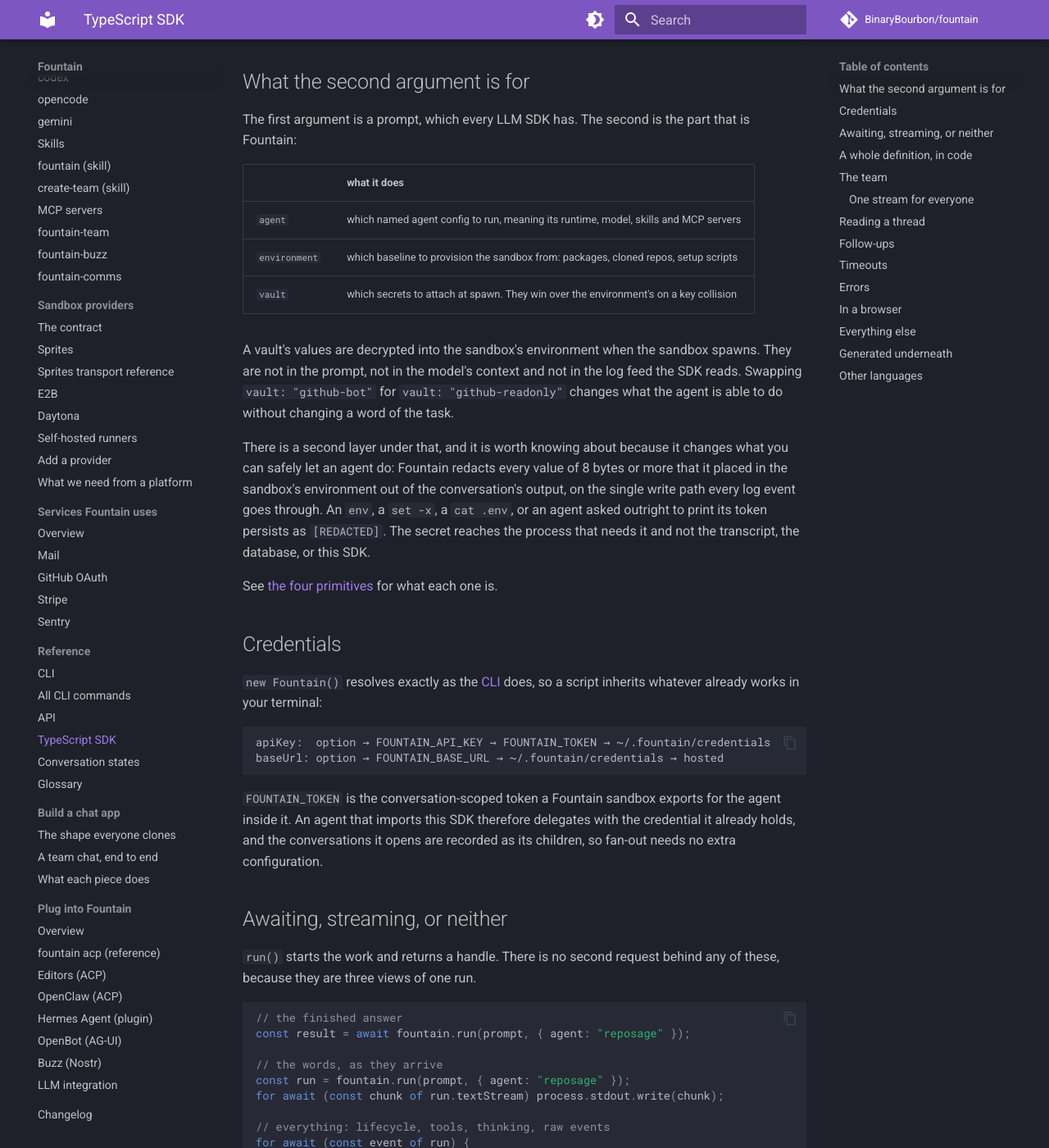
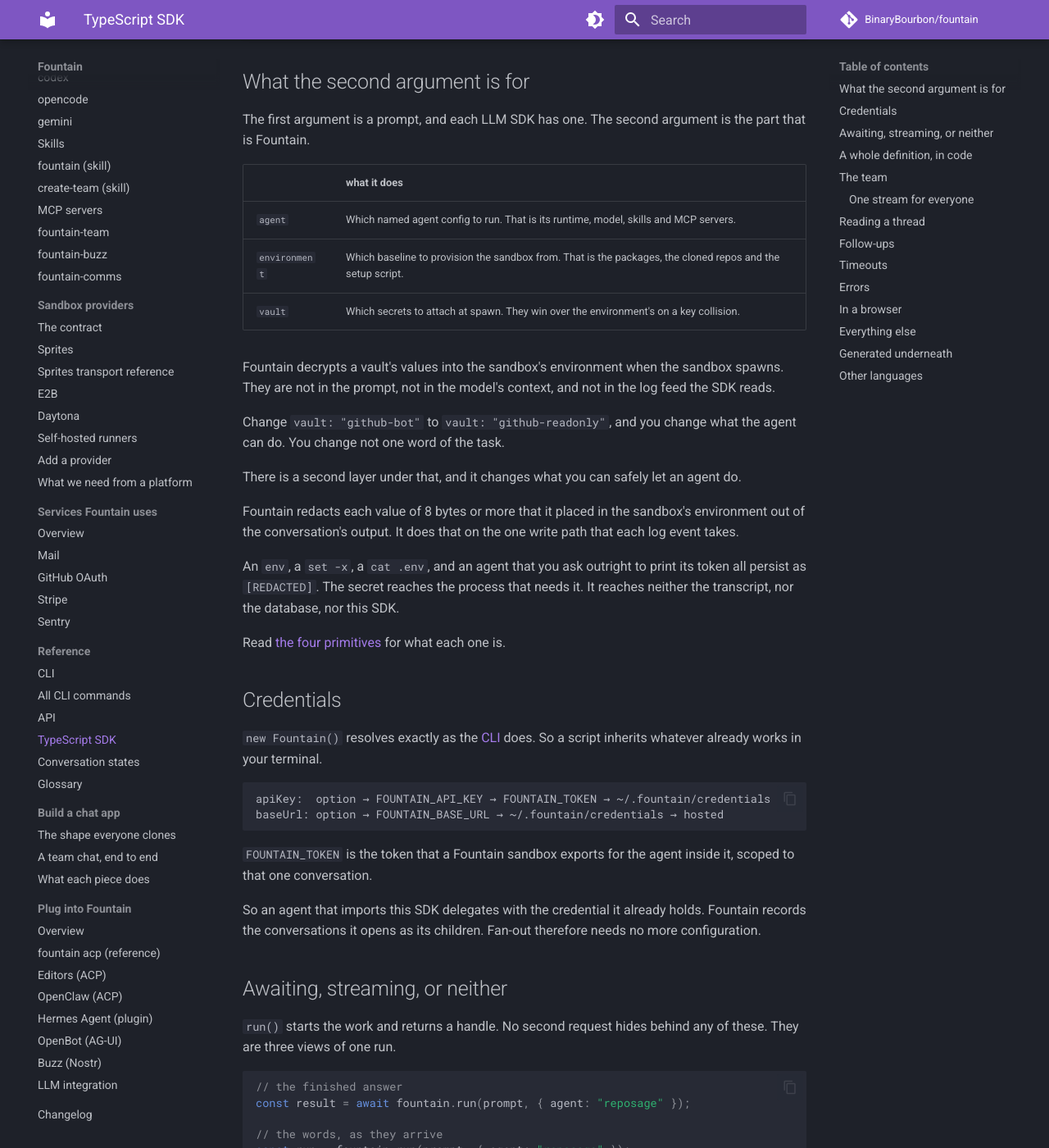
Before and after one commit to BinaryBourbon/fountain, an MkDocs documentation site: the page built from docs/sdk.md, in a window 1280 px wide and 1400 px high, scrolled down 627 px. Shown: the whole window at 82% size. Built offline with MkDocs 1.6.1 and Material for MkDocs 9.7.7, drawn with Linux system fonts in a browser that asks for light colours; comment, search, counter and statistics services are not loaded; some of the changed text lies outside the part shown.

Commit message:
docs(ste): rewrite the TypeScript SDK page
Backlog: 3 -> 2.

````diff
--- a/docs/sdk.md
+++ b/docs/sdk.md
@@ -1,7 +1,7 @@
 # TypeScript SDK
 
-The REST API describes machinery: conversations, turns, log events, blocks. The
-SDK describes the job.
+The REST API describes machinery. Conversations, turns, log events, blocks.
+The SDK describes the job.
 
 ```ts
 import { Fountain } from "fountain-sdk";
@@ -17,61 +17,70 @@
 console.log(run.url);    // where a human can watch it happen
 ```
 
-The source lives in [`sdk/typescript/`](https://github.com/BinaryBourbon/fountain/tree/main/sdk/typescript).
-It has no runtime dependencies and needs Node 20.19 or newer.
+The source lives in
+[`sdk/typescript/`](https://github.com/BinaryBourbon/fountain/tree/main/sdk/typescript).
+It has no runtime dependency, and it needs Node 20.19 or newer.
 
 !!! note "Not on npm yet"
 
-    The package is not yet published. Until it is, build it from a checkout
-    with `cd sdk/typescript && npm install && npm run build && npm link`, and
+    Nobody has published the package yet. Until somebody does, build it from a
+    checkout with
+    `cd sdk/typescript && npm install && npm run build && npm link`. Then run
     `npm link fountain-sdk` in the project that wants it.
 
 ## What the second argument is for
 
-The first argument is a prompt, which every LLM SDK has. The second is the part
-that is Fountain:
+The first argument is a prompt, and each LLM SDK has one. The second argument
+is the part that is Fountain.
 
 | | what it does |
 |---|---|
-| `agent` | which named agent config to run, meaning its runtime, model, skills and MCP servers |
-| `environment` | which baseline to provision the sandbox from: packages, cloned repos, setup scripts |
-| `vault` | which secrets to attach at spawn. They win over the environment's on a key collision |
+| `agent` | Which named agent config to run. That is its runtime, model, skills and MCP servers. |
+| `environment` | Which baseline to provision the sandbox from. That is the packages, the cloned repos and the setup script. |
+| `vault` | Which secrets to attach at spawn. They win over the environment's on a key collision. |
 
-A vault's values are decrypted into the sandbox's environment when the sandbox
-spawns. They are not in the prompt, not in the model's context and not in the
-log feed the SDK reads. Swapping `vault: "github-bot"` for
-`vault: "github-readonly"` changes what the agent is able to do without
-changing a word of the task.
+Fountain decrypts a vault's values into the sandbox's environment when the
+sandbox spawns. They are not in the prompt, not in the model's context, and
+not in the log feed the SDK reads.
 
-There is a second layer under that, and it is worth knowing about because it
-changes what you can safely let an agent do: Fountain redacts every value of 8
-bytes or more that it placed in the sandbox's environment out of the
-conversation's output, on the single write path every log event goes through.
-An `env`, a `set -x`, a `cat .env`, or an agent asked outright to print its token
-persists as `[REDACTED]`. The secret reaches the process that needs it and not
-the transcript, the database, or this SDK.
+Change `vault: "github-bot"` to `vault: "github-readonly"`, and you change
+what the agent can do. You change not one word of the task.
 
-See [the four primitives](primitives.md) for what each one is.
+There is a second layer under that, and it changes what you can safely let an
+agent do.
+
+Fountain redacts each value of 8 bytes or more that it placed in the sandbox's
+environment out of the conversation's output. It does that on the one write
+path that each log event takes.
+
+An `env`, a `set -x`, a `cat .env`, and an agent that you ask outright to
+print its token all persist as `[REDACTED]`. The secret reaches the process
+that needs it. It reaches neither the transcript, nor the database, nor this
+SDK.
+
+Read [the four primitives](primitives.md) for what each one is.
 
 ## Credentials
 
-`new Fountain()` resolves exactly as the [CLI](cli.md) does, so a script
-inherits whatever already works in your terminal:
+`new Fountain()` resolves exactly as the [CLI](cli.md) does. So a script
+inherits whatever already works in your terminal.
 
 ```
 apiKey:  option → FOUNTAIN_API_KEY → FOUNTAIN_TOKEN → ~/.fountain/credentials
 baseUrl: option → FOUNTAIN_BASE_URL → ~/.fountain/credentials → hosted
 ```
 
-`FOUNTAIN_TOKEN` is the conversation-scoped token a Fountain sandbox exports
-for the agent inside it. An agent that imports this SDK therefore delegates
-with the credential it already holds, and the conversations it opens are
-recorded as its children, so fan-out needs no extra configuration.
+`FOUNTAIN_TOKEN` is the token that a Fountain sandbox exports for the agent
+inside it, scoped to that one conversation.
+
+So an agent that imports this SDK delegates with the credential it already
+holds. Fountain records the conversations it opens as its children. Fan-out
+therefore needs no more configuration.
 
 ## Awaiting, streaming, or neither
 
-`run()` starts the work and returns a handle. There is no second request behind
-any of these, because they are three views of one run.
+`run()` starts the work and returns a handle. No second request hides behind
+any of these. They are three views of one run.
 
 ```ts
 // the finished answer
@@ -90,14 +99,14 @@
 const results = await Promise.all(agents.map((agent) => fountain.run(prompt, { agent })));
 ```
 
-A turn that **fails** is a result rather than an exception, so check `result.state`
-(`done`, `failed`, `interrupted`, `timeout`). Only a transport failure, a
-rejected request or a timeout throws.
+A turn that **fails** is a result, and not an exception. So check
+`result.state`, which is `done`, `failed`, `interrupted` or `timeout`. Only a
+transport failure, a request the server rejected, or a timeout throws.
 
 ## A whole definition, in code
 
-`run()` names an agent. This is where the agent comes from, and the point of
-showing it whole is that the vocabulary is small enough to fit on one screen.
+`run()` names an agent. Here is where that agent comes from. The point of the
+whole definition is that the vocabulary fits on one screen.
 
 ```ts
 const environment = await fountain.environments.create({
@@ -138,22 +147,22 @@
 ```
 
 That is an [environment](primitives.md), a [vault](primitives.md) and an
-[agent](primitives.md), three of the four primitives, and then a
-conversation, which is the fourth.
+[agent](primitives.md). Those are three of the four primitives. The
+conversation is the fourth.
 
-The fields that are not self-evident:
+Here are the fields that need a word.
 
 | Field | What it decides |
 |---|---|
-| `runtime` | `claude`, `codex`, `gemini` or `opencode`. `model`'s provider must match it |
-| `model` | canonical `provider/model_id`. Not checked against a list, so a model released today works today |
-| `system` | the agent's system prompt |
-| `skills` | either `{ source, ref? }` (installed from GitHub) or `{ name, content }` (written into the sandbox verbatim). Exactly one shape per entry |
-| `sandbox_provider` | `sprites`, `e2b`, `daytona` or `runner`; `null` takes the instance default |
-| `allowed_vault_ids` | which vaults a conversation may attach. `null` allows any, `[]` forbids all, a list is an allowlist. Since vault values override the environment, this is what scopes who can override reviewed config |
-| `allowed_environment_ids` | same shape, for launching the agent under a different environment |
+| `runtime` | `claude`, `codex`, `gemini` or `opencode`. The provider in `model` must match it. |
+| `model` | The canonical `provider/model_id`. Fountain checks it against no list, so a model that ships today works today. |
+| `system` | The agent's system prompt. |
+| `skills` | Either `{ source, ref? }`, which installs from GitHub, or `{ name, content }`, which Fountain writes into the sandbox word for word. Each entry takes exactly one shape. |
+| `sandbox_provider` | `sprites`, `e2b`, `daytona` or `runner`. A `null` takes the instance default. |
+| `allowed_vault_ids` | Which vaults a conversation can attach. A `null` permits each one, `[]` permits none, and a list is an allowlist. A vault value overrides the environment, so this is what scopes who can override a config that somebody reviewed. |
+| `allowed_environment_ids` | The same shape. It covers a launch of the agent under a different environment. |
 
-Every collection reads the same way:
+Each collection reads the same way.
 
 ```ts
 await fountain.agents.list();                                  // or .list("search")
@@ -162,7 +171,7 @@
 await fountain.agents.delete("reposage");
 ```
 
-`environments` and `vaults` have the same five verbs, plus `secrets`:
+`environments` and `vaults` have the same five verbs, and `secrets` as well.
 
 ```ts
 await fountain.environments.secrets.set("fountain-ci", "HEX_API_KEY", "…");
@@ -171,24 +180,26 @@
 await fountain.vaults.secrets.delete("github-bot", "GITHUB_USER");
 ```
 
-Secret values are write-only. `list` returns the keys and nothing else: the SDK
-can put a credential into a sandbox and cannot read it back out.
+A secret value is write-only. `list` returns the keys and nothing else. The
+SDK can put a credential into a sandbox, and it cannot read one back out.
 
 !!! note "Why `environment_id` and not `environmentId`"
 
-    Resource payloads use the API's own key names, so one definition reads
-    identically in the SDK, in the [REST API](api.md) and in a `fountain.yml`
-    manifest, and this page doubles as the API reference. Options that control
-    the SDK's own behaviour (`timeoutMs`, `signal`) are camelCase, because
-    those are not data.
+    A resource payload uses the API's own key names. So one definition reads
+    the same way in the SDK, in the [REST API](api.md) and in a
+    `fountain.yml` manifest, and this page doubles as the API reference.
+
+    An option that controls the SDK's own behaviour is camelCase. `timeoutMs`
+    and `signal` are the two, and neither one is data.
 
 ## The team
 
-Ten of the eleven applications built on Fountain talk to `/api/team`, and some
-of them never touch `/api/conversations` at all. The reason is that a teammate
-is a *durable* thing, meaning one agent, one long-running sandbox and one
-thread you keep messaging, where a conversation is something you open and
-close.
+Ten of the eleven applications on Fountain talk to `/api/team`, and some of
+them never touch `/api/conversations` at all.
+
+The reason is that a teammate *lasts*. It is one agent, one sandbox that stays
+up, and one thread that you send to again and again. A conversation is
+something you open and close.
 
 ```ts
 await fountain.team.add("watchtower", { name: "Watchtower" });
@@ -197,12 +208,12 @@
 console.log(reply.text);
 ```
 
-`message()` returns the same `Run` handle `run()` does: await it, iterate it,
-or ignore it and let the stream below carry the answer to your UI.
+`message()` returns the same `Run` handle that `run()` does. Await it, iterate
+it, or ignore it and let the stream below carry the answer to your UI.
 
-An entire messaging client on these verbs, covering roster, threads,
-connectors, routines and what each piece is doing, is
-[**Build a chat app**](build/index.md).
+[**Build a chat app**](build/index.md) writes a whole chat client on these
+verbs. It covers the roster, threads, connectors, routines, and the job each
+piece does.
 
 ```ts
 await fountain.team.list();                       // the roster, with unread counts
@@ -212,7 +223,7 @@
 await fountain.team.remove("watchtower");         // off the team; the agent stays
 ```
 
-Routines are cron for a teammate:
+A routine is cron for a teammate.
 
 ```ts
 await fountain.team.schedules.create("watchtower", {
@@ -229,20 +240,22 @@
 }
 ```
 
-The stream reconnects from its last event id on its own, so a deploy or an
-idle timeout is invisible to the caller.
+The stream reconnects from its last event id on its own. So the caller sees
+neither a deploy nor an idle timeout.
 
 !!! note "The team stream carries raw events"
 
-    `/api/team/stream` takes `streams` and nothing else, with no `blocks`, so
-    events on it are the runtime's own dialect. Treat it as a notification
-    channel (something happened, to whom) and read the detail from the
-    conversation's own feed, which does parse blocks. `fountain.events()` is
-    the same idea across every conversation you own, and *does* take `blocks`.
+    `/api/team/stream` takes `streams` and nothing else. It has no `blocks`,
+    so an event on it is in the runtime's own dialect.
+
+    Treat it as a notification channel, which says something happened and to
+    whom. Read the detail from the conversation's own feed, which does parse
+    blocks. `fountain.events()` is the same idea across each conversation you
+    own, and it *does* take `blocks`.
 
 ## Reading a thread
 
-Two calls cover what every application does when someone opens a thread:
+Two calls cover what each application does when somebody opens a thread.
 
 ```ts
 const conversation = fountain.resume(conversationId);
@@ -251,7 +264,7 @@
 await conversation.markRead();                                            // clears the unread badge
 ```
 
-`history()` pages the log feed to the end for you; every one of the eleven apps
+`history()` pages the log feed to the end for you. Each of the eleven apps
 wrote that loop by hand first.
 
 ## Follow-ups
@@ -261,14 +274,15 @@
 const second = await fountain.resume(first.conversationId).send("Fix the worst three.");
 ```
 
-The second turn costs one prompt. The sandbox is the same machine, the checkout
-is where the first turn left it, and the agent's session still holds what it
-learned. A [suspended](reference/conversation-states.md) sandbox wakes for it.
+The second turn costs one prompt. The sandbox is the same machine. The
+checkout is where the first turn left it, and the agent's session still holds
+what it learned. A [suspended](reference/conversation-states.md) sandbox wakes
+for it.
 
 ## Timeouts
 
-`run()` waits as long as the turn takes; agent work legitimately runs for
-hours. `timeoutMs` stops the *waiting*, never the agent.
+`run()` waits as long as the turn takes, and agent work fairly runs for hours.
+`timeoutMs` stops the *wait*, and never the agent.
 
 ```ts
 try {
@@ -281,14 +295,14 @@
 }
 ```
 
-`run.interrupt()` asks the agent to stop the turn and leaves the sandbox up;
-`run.terminate()` tears the sandbox down.
+`run.interrupt()` asks the agent to stop the turn, and leaves the sandbox up.
+`run.terminate()` takes the sandbox down.
 
 ## Errors
 
-Branch on `code`, not on the status. `conversation_busy` is a 400,
-`sandbox_quota_exceeded` is a 429 and `provisioning` is a 503, and what you
-want to say about each has nothing to do with those numbers.
+Branch on `code`, and not on the status. `conversation_busy` is a 400,
+`sandbox_quota_exceeded` is a 429, and `provisioning` is a 503. What you want
+to say about each one has nothing to do with those numbers.
 
 ```ts
 try {
@@ -304,52 +318,55 @@
 
 | Class | Code / status | Retryable |
 |---|---|---|
-| `ConversationBusyError` | `conversation_busy` (400) | yes, the turn in flight has to finish |
-| `NotReadyError` | `provisioning`, `sprite_probe_failed` (503) | yes, carries the server's `Retry-After` |
-| `QuotaExceededError` | `sandbox_quota_exceeded` (429) | yes, terminate a conversation first |
-| `SubscriptionRequiredError` | `subscription_required` (402) | no, carries `upgradeUrl` |
-| `ValidationError` | 422 | no, read `fieldErrors` |
-| `AuthError` / `NotFoundError` | 401 / 404 | no |
-| `ConnectionError` | never reached the server | in a browser, usually CORS |
+| `ConversationBusyError` | `conversation_busy` (400) | Yes. The turn in flight must finish. |
+| `NotReadyError` | `provisioning`, `sprite_probe_failed` (503) | Yes. It carries the server's `Retry-After`. |
+| `QuotaExceededError` | `sandbox_quota_exceeded` (429) | Yes. Terminate a conversation first. |
+| `SubscriptionRequiredError` | `subscription_required` (402) | No. It carries `upgradeUrl`. |
+| `ValidationError` | 422 | No. Read `fieldErrors`. |
+| `AuthError` and `NotFoundError` | 401 and 404 | No. |
+| `ConnectionError` | It never reached the server. | In a browser, the cause is usually CORS. |
 
-Every one carries `status`, `code`, `body`, `retryAfter` and a `retryable`
-flag, so a generic retry wrapper needs no table of its own.
+Each one carries `status`, `code`, `body`, `retryAfter` and a `retryable`
+flag. So a generic retry wrapper needs no table of its own.
 
 ## In a browser
 
-The SDK's default entry pulls in no Node built-in, so it bundles as-is; the
-credentials-file reader lives behind the `node` export condition. In a browser
-you pass what you have:
+The SDK's default entry pulls in no Node built-in, so it bundles as it is. The
+reader for the credentials file sits behind the `node` export condition.
+
+In a browser you pass what you have.
 
 ```ts
 const fountain = new Fountain({ baseUrl, apiKey });   // from your own settings UI
 ```
 
-The server must allow your origin through `API_CORS_ORIGINS`, or every call fails
-before it starts. `ConnectionError` says exactly that, because "Failed to
-fetch" has sent more than one person hunting through their own code.
+The server must admit your origin through `API_CORS_ORIGINS`. Otherwise each
+call fails before it starts.
+
+`ConnectionError` says exactly that. "Failed to fetch" has sent more than one
+person to search their own code for an hour.
 
 ## Everything else
 
-The SDK wraps the verbs worth wrapping. The rest of the API, including audit,
-API keys, admin, billing and exports, is one call away with the same auth and
-error
-handling:
+The SDK wraps the verbs that are worth a wrapper. The rest of the API is one
+call away, with the same auth and the same errors. That rest is audit, API
+keys, admin, payment and exports.
 
 ```ts
 await fountain.request("GET", "/api/audit", { query: { limit: 50 } });
 ```
 
-The [API reference](api.md) and the generated `GET /api/openapi.json` cover
-those.
+The [API reference](api.md) covers those, and so does the generated
+`GET /api/openapi.json`.
 
 ## Generated underneath
 
-The types are not hand-written. `src/generated/openapi.ts` comes from the same
-OpenAPI document the server serves at `GET /api/openapi.json`, and CI
-regenerates it and fails on a diff, so a field added to a schema in Elixir
-reaches the SDK on the next build, and a type here can never describe an API
-that no longer exists.
+Nobody writes the types by hand. `src/generated/openapi.ts` comes from the
+OpenAPI document that the server serves at `GET /api/openapi.json`.
+
+CI generates it again and fails on a diff. So a field that somebody adds to a
+schema in Elixir reaches the SDK on the next build. A type here can never
+describe an API that has gone.
 
 ```ts
 import type { components, paths } from "fountain-sdk";
@@ -357,21 +374,22 @@
 type Teammate = components["schemas"]["Teammate"];
 ```
 
-What is hand-written is the part a spec cannot express: that many log events
-fold into one *turn*, that a run can be awaited or streamed, and which of 85
-paths are worth a verb.
+What people write by hand is the part a spec cannot express. That many log
+events fold into one *turn*. That you can await a run or stream it. Which of
+85 paths are worth a verb.
 
 ## Other languages
 
-There is no SDK for your language yet, but there are two worked references for
-the part that is easy to get wrong, which is following a turn through the log
+There is no SDK for your language yet. There are two worked references for the
+part that is easy to get wrong, which is how to follow a turn through the log
 feed.
 
-- **Python**, the [Hermes plugin](integrations/hermes.md)'s `tools.py`, which
+- **Python.** The [Hermes plugin](integrations/hermes.md)'s `tools.py`, which
   polls `/events?blocks=true`.
-- **Go**, the [`fountain` CLI](cli.md)'s `fountain run`, which streams SSE.
+- **Go.** The [`fountain` CLI](cli.md)'s `fountain run`, which streams SSE.
 
-Both implement the same rules the TypeScript SDK does: keep only your own
-turn's events, keep only `text` blocks, join ACP chunks with nothing and legacy
-rows as paragraphs, start a new paragraph after a tool call, and resume from
-the last event id when a connection drops mid-turn.
+The two of them implement the rules that the TypeScript SDK implements. Keep
+your own turn's events, and no other. Keep the `text` blocks, and no other
+kind. Join the ACP chunks with nothing, and the legacy rows as paragraphs.
+Start a new paragraph after a tool call. Resume from the last event id when a
+connection drops mid-turn.
````
Also changed, not shown: 1 other file.
